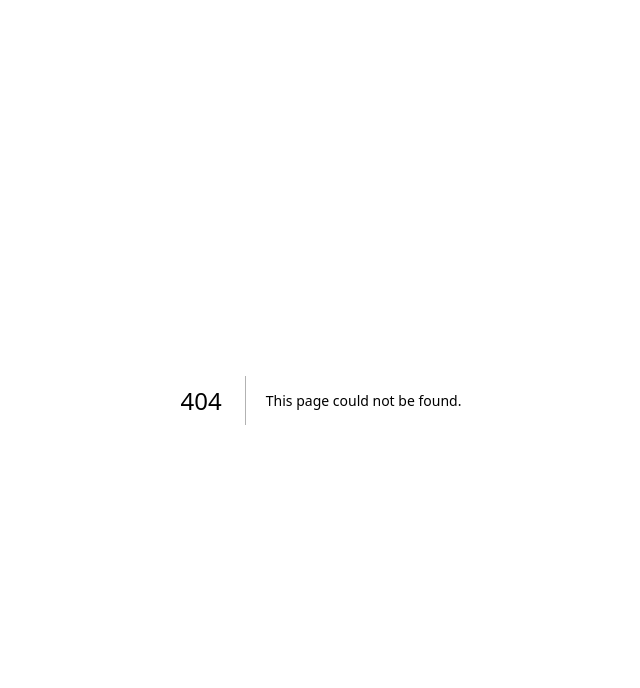
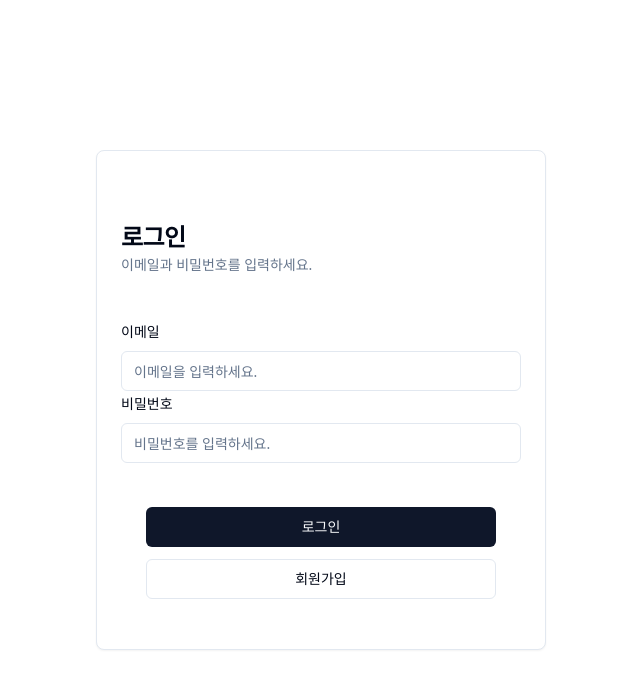
Before and after one commit to been7/devcamp, a Next.js app: page /login in a window 1280 px wide. Before the commit this address had no page. Shown: the top 688 px of the page, without its empty margins (319-959 px from the left). Built offline with nearby package versions, Linux system fonts and the light colour scheme.

Commit message:
FEAT 240307 로그인
- 로그인 페이지 생성
- 유효성 검사 완료
- 폼 제출완료 알럿 띄우기 진행중

```diff
--- a/src/pages/index.tsx
+++ b/src/pages/index.tsx
@@ -200,7 +200,6 @@ export default function Join() {
                 <ArrowLeft className="mr-2" />
                 이전 단계로
               </Button>
-              {/* <Button type="submit" className=""> */}
               <Button
                 type="button"
                 className=""
--- /dev/null
+++ b/src/pages/login.tsx
@@ -0,0 +1,125 @@
+import { Button } from "@/components/ui/button";
+import {
+  Card,
+  CardContent,
+  CardDescription,
+  CardHeader,
+  CardTitle,
+} from "@/components/ui/card";
+import {
+  Form,
+  FormControl,
+  FormField,
+  FormItem,
+  FormLabel,
+  FormMessage,
+} from "@/components/ui/form";
+import { Input } from "@/components/ui/input";
+import { registerSchema } from "@/validators/auth";
+import { zodResolver } from "@hookform/resolvers/zod";
+import Link from "next/link";
+import { useForm } from "react-hook-form";
+import { z } from "zod";
+
+type RegisterInput = z.infer<typeof registerSchema>;
+
+export default function login() {
+  const loginForm = useForm<RegisterInput>({
+    resolver: zodResolver(registerSchema),
+    defaultValues: {
+      email: "",
+      password: "",
+    },
+  });
+
+  // 유효성 검사 후 폼 제출
+  const onSubmit = (data: RegisterInput) => {
+    loginForm.trigger(["email", "password"]);
+
+    const emailState = loginForm.getFieldState("email");
+    const passwordState = loginForm.getFieldState("password");
+
+    if (!emailState.isDirty || emailState.invalid) return;
+    if (!passwordState.isDirty || passwordState.invalid) return;
+
+    // 유효성 검사 통과해도 알럿 안뜸..
+    alert(data.password);
+  };
+
+  // 수정중
+  // const handleLoginButton = () => {
+  //   loginForm.trigger(["email", "password"]);
+
+  //   const emailState = loginForm.getFieldState("email");
+  //   const passwordState = loginForm.getFieldState("password");
+
+  //   if (!emailState.isDirty || emailState.invalid) return;
+  //   if (!passwordState.isDirty || passwordState.invalid) return;
+
+  //   // 폼 제출 핸들러 호출
+  //   loginForm.handleSubmit(onSubmit)();
+  // };
+
+  return (
+    <div className="flex justify-center items-center h-screen">
+      <Card className="w-[450px] h-[500px] flex justify-center flex-col">
+        <CardHeader className="mb-5">
+          <CardTitle>로그인</CardTitle>
+          <CardDescription>이메일과 비밀번호를 입력하세요.</CardDescription>
+        </CardHeader>
+        <CardContent>
+          <Form {...loginForm}>
+            <form onSubmit={loginForm.handleSubmit(onSubmit)}>
+              <FormField
+                control={loginForm.control}
+                name="email"
+                render={({ field }) => (
+                  <FormItem>
+                    <FormLabel>이메일</FormLabel>
+                    <FormControl>
+                      <Input placeholder="이메일을 입력하세요." {...field} />
+                    </FormControl>
+                    <FormMessage />
+                  </FormItem>
+                )}
+              />
+              <FormField
+                control={loginForm.control}
+                name="password"
+                render={({ field }) => (
+                  <FormItem>
+                    <FormLabel>비밀번호</FormLabel>
+                    <FormControl>
+                      <Input
+                        type="password"
+                        placeholder="비밀번호를 입력하세요."
+                        {...field}
+                      />
+                    </FormControl>
+                    <FormMessage />
+                  </FormItem>
+                )}
+              />
+            </form>
+          </Form>
+        </CardContent>
+        <div className="flex justify-center items-center flex-col">
+          <div className="mb-3 mt-5">
+            <Button
+              type="submit"
+              className="w-[350px]"
+              onClick={loginForm.handleSubmit(onSubmit)}
+            >
+              로그인
+            </Button>
+          </div>
+          <Link href="/">
+            <Button type="button" variant="outline" className="w-[350px]">
+              회원가입
+            </Button>
+          </Link>
+        </div>
+      </Card>
+    </div>
+  );
+}
```
